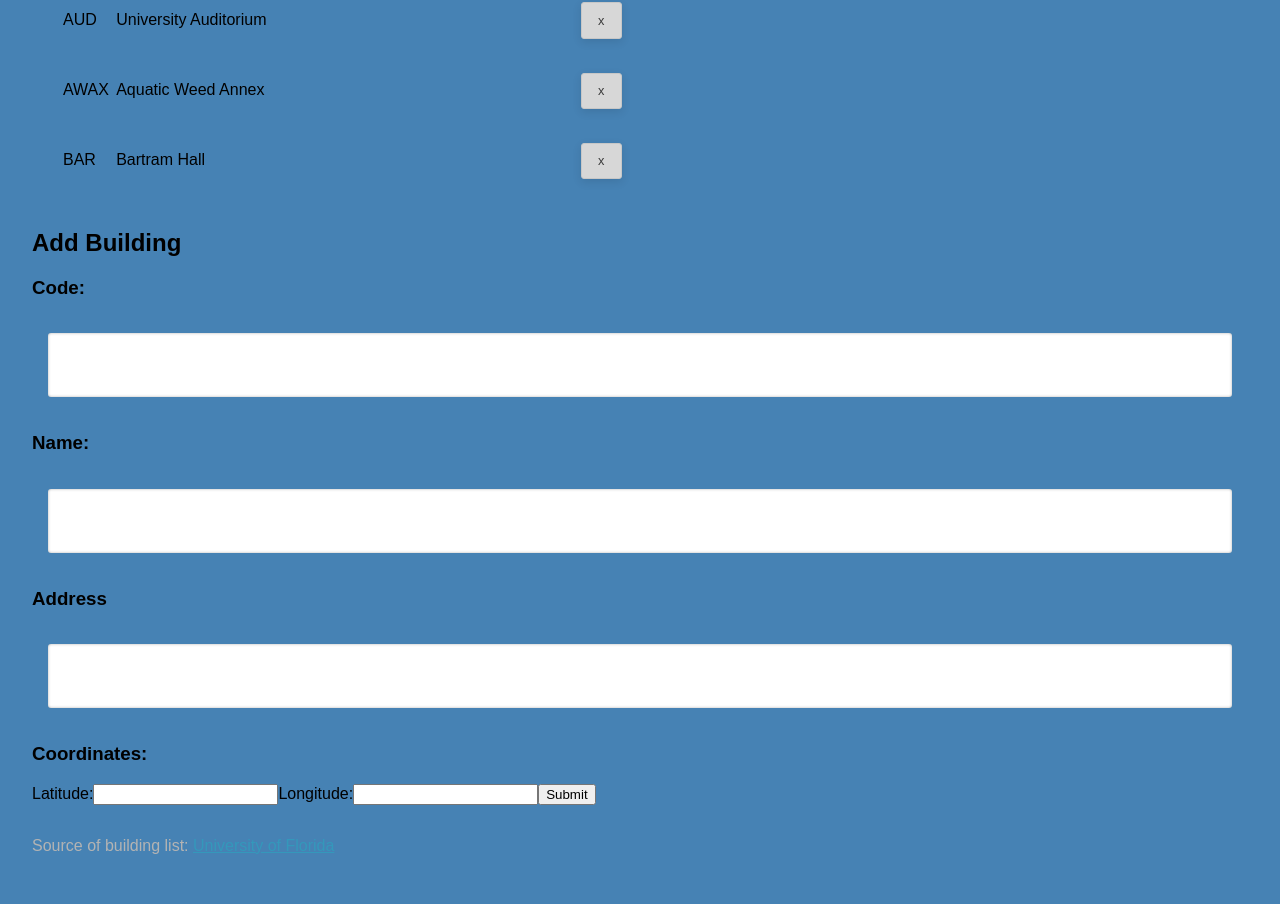
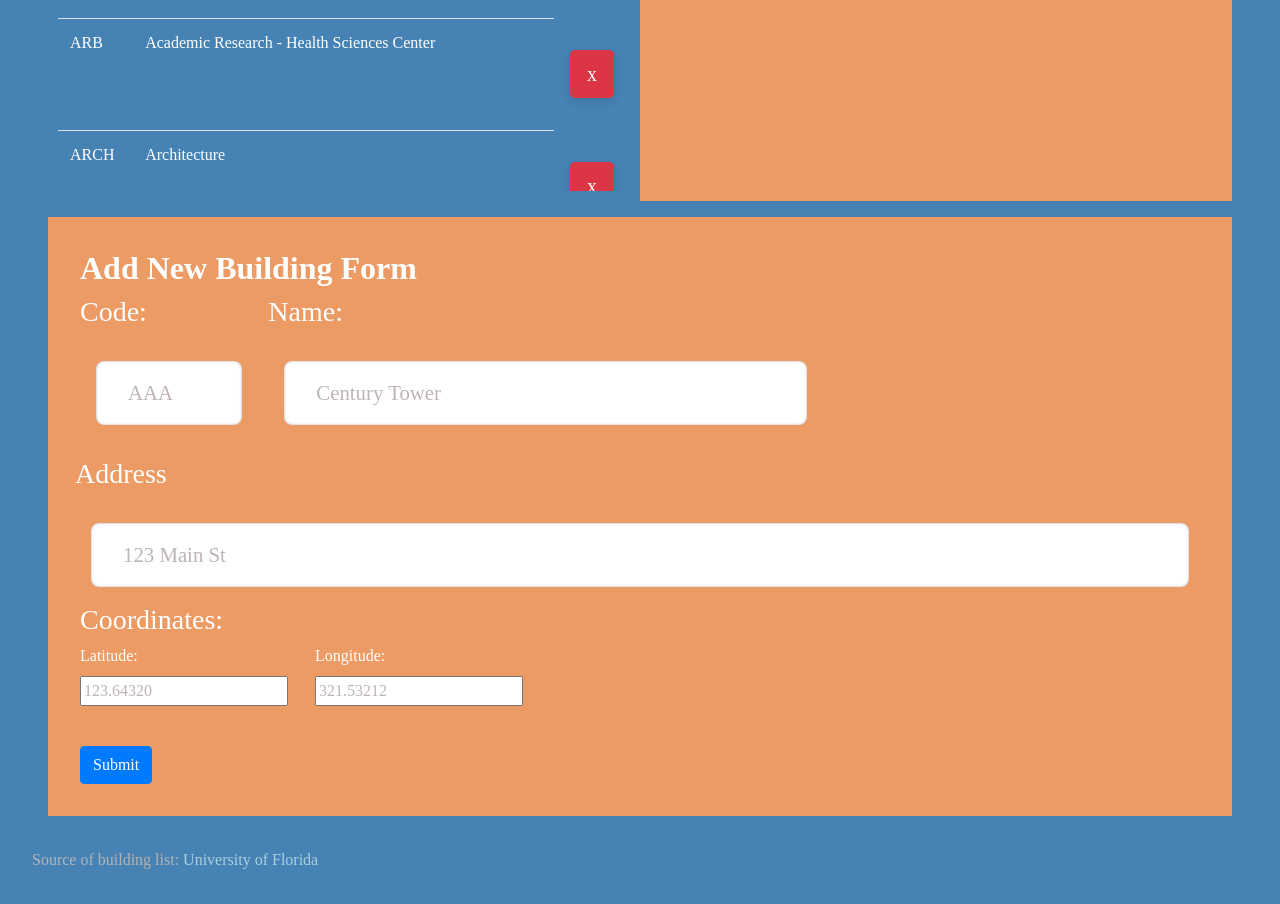
Before and after one commit to jlu38/SE_Bootcamp4, a React (Create React App) app: page / in a window 1280 px wide. Shown: the part 819-1723 px from the top of the page. Built offline with nearby package versions, Linux system fonts and the light colour scheme.

Commit message:
add css and bootstrap styling

```diff
--- a/package.json
+++ b/package.json
@@ -3,6 +3,7 @@
   "version": "0.1.0",
   "private": true,
   "dependencies": {
+    "boostrap": "^2.0.0",
     "bootstrap": "^4.3.1",
     "jquery": "^1.9.1",
     "popper.js": "^1.16.0",
--- a/src/App.js
+++ b/src/App.js
@@ -65,7 +65,7 @@ class App extends React.Component {
                 <table className="table table-striped table-hover">
                   <tr>
                     <td>
-                      <b>Code Building</b>
+                      <h3>Code Building</h3>
                     </td>
                   </tr>
                   <BuildingList
@@ -85,10 +85,12 @@ class App extends React.Component {
               />
             </div>
           </div>
-          <AddBuilding
-            bList={this.state.bList}
-            addBuilding={this.addBuilding.bind(this)}
-          />
+          <div className="buildingForm">
+            <AddBuilding
+              bList={this.state.bList}
+              addBuilding={this.addBuilding.bind(this)}
+            />
+          </div>
           <Credit />
         </main>
       </div>
--- a/src/components/AddBuilding.js
+++ b/src/components/AddBuilding.js
@@ -4,7 +4,7 @@ class AddBuilding extends React.Component {
     constructor(props){
         super(props);
         this.state={
-            id: null,
+            id: undefined,
             code: '',
             name: '',
             coordinates: {
@@ -14,8 +14,8 @@ class AddBuilding extends React.Component {
             address: ''
         }
         this.handleChange = this.handleChange.bind(this);
+        this.handleCoordinates = this.handleCoordinates.bind(this);
         this.addNewBuilding = this.addNewBuilding.bind(this);
-        this.handleCoordinates = this.handleCoordinates.bind(this);
     }
     handleChange = (e) => {
         const target = e.target;
@@ -27,11 +27,8 @@ class AddBuilding extends React.Component {
     }
     handleCoordinates = (e) => {
         const target = e.target;
-
         const value = target.value;
-
         const name = target.name;
-
         this.setState({
             coordinates: {
                 ...this.state.coordinates,
@@ -70,56 +67,78 @@ class AddBuilding extends React.Component {
     render(){
         return(
             <div className="buildingForm" onSubmit={this.addNewBuilding} >
-                <h2>Add Building</h2>
+                <h2><b>Add New Building Form</b></h2>
                 <form>
+                    <div className="form-row">
+                        <div className="form-group col-md-2">
                             <label>
                                 <h3>Code:</h3>
+                            </label>
                             <input
                                 type="text"
                                 value={this.state.code}
                                 onChange={this.handleChange}
                                 name="code"
+                                placeholder="AAA"
                                 required>
                             </input>
-                    </label>
+                        </div>
+                        <div className="form-group col-md-6">
                             <label>
                                 <h3>Name:</h3>
+                            </label>
                                 <input
                                     type="text"
                                     value={this.state.name}
                                     onChange={this.handleChange}
                                     name="name"
+                                    placeHolder="Century Tower"
                                     required>
                                 </input>
-                    </label>
+                        </div>
+                    </div>
+                    <div className="form-row">
                         <label>
                             <h3>Address</h3>
+                        </label>
                             <input
                                 type="text"
                                 value={this.state.address}
                                 onChange={this.handleChange}
-                            name="address">
+                                name="address"
+                                placeholder="123 Main St">
 
                             </input>
-                    </label>
 
+                    </div>
+                    <div className="form-group">
                         <label>
                             <h3>Coordinates:</h3>
-                        Latitude:
+                            <div className="form-row">
+                                <div className="form-group col-md-5">
+                                    <label>Latitude:</label>
                                     <input
                                         type="number"
                                         value={this.state.coordinates.latitude}
                                         onChange={this.handleCoordinates}
-                            name="latitude"></input>
-                        Longitude:
+                                        name="latitude"
+                                        placeholder="123.64320">
+                                    </input>
+                                </div>
+                                <div className="form-group col-md-5">
+                                    <label>Longitude:</label>
                                     <input
                                         type="number"
                                         value={this.state.coordinates.longitude}
                                         onChange={this.handleCoordinates}
-                            name="longitude">
+                                        name="longitude"
+                                        placeholder="321.53212">
                                     </input>
+                                </div>
+                            </div>
                         </label>
-                    <input type="submit"></input>
+                    </div>
+                    <input type="submit" className="btn btn-primary"></input>
                 </form>
             </div>
         )
--- a/src/index.css
+++ b/src/index.css
@@ -1,15 +1,15 @@
 body {
 	margin: 0;
 	padding: 0;
-	font-family: sans-serif;
+	font-family: "Montserrat", "Avenir";;
 	background: steelblue;
-}
-h1{
 	color: white;
 }
+
 /* ##### general ##### */
 * {
 	box-sizing: border-box;
+	/* color: white; */
 }
 main {
 	padding: 0 2rem;
@@ -19,6 +19,7 @@ main {
 header {
 	background: #3498db;
 	margin-bottom: 2rem;
+
 }
 
 input[type='text'] {
@@ -27,7 +28,7 @@ input[type='text'] {
 	font-size: 1.3rem;
 	border: none;
 	box-shadow: inset 0 0 3px rgba(0, 0, 0, 0.3);
-	border-radius: 3px;
+	border-radius: 8px;
 	padding: 0 2rem;
 	width: calc(100% - 2rem);
 	height: 4rem;
@@ -36,6 +37,7 @@ input[type='text'] {
 /* ##### NamesList ##### */
 tr {
 	padding: 0;
+	color: white;
 }
 th {
 	position: left;
@@ -44,10 +46,15 @@ th {
 	margin: 2px;
 	border-radius: 3px;
 }
-td:hover {
+tr:hover {
 	position: left;
 	cursor: pointer;
-	background-color: #ddd;
+	background-color: rgb(59, 96, 177);
+}
+
+.removeButton {
+	margin: 1rem;
+
 }
 
 /* ##### Columns ##### */
@@ -60,7 +67,7 @@ td:hover {
 	float: left;
 	width: 50%;
 	padding: 20px;
-	background-color: #ccdef9;
+	background-color: #ec9b65;
 }
 
 /* ##### Rows ##### */
@@ -81,13 +88,22 @@ td:hover {
 	scroll-behavior: smooth;
 }
 
+/* ##### Add Building Form ##### */
+.buildingForm {
+	margin: 1rem;
+	padding: 0.5rem;
+	background-color: #ec9b65;
+}
+::placeholder {
+	color: rgb(190, 180, 180);
+}
 /* ##### Footer ##### */
 .credit {
 	padding: 1rem 0;
 	color: #b3b3b3;
 }
 .credit a {
-	color: #3498bb;
+	color: #a9d0df;
 }
 button {
 	background: #d7d7d7;
--- a/src/index.js
+++ b/src/index.js
@@ -1,8 +1,10 @@
 import React from 'react';
 import ReactDOM from 'react-dom';
+import 'bootstrap/dist/css/bootstrap.css';
 import './index.css';
 import App from './App';
 import data from './data/data';
 
+
 //The app is now passing the data as a property
 ReactDOM.render(<App data={data} />, document.getElementById('root'));
```
Also changed, not shown: 1 other file (tests, documents, lock files or other folders). Lines whose indentation alone changed are shown as unchanged.
